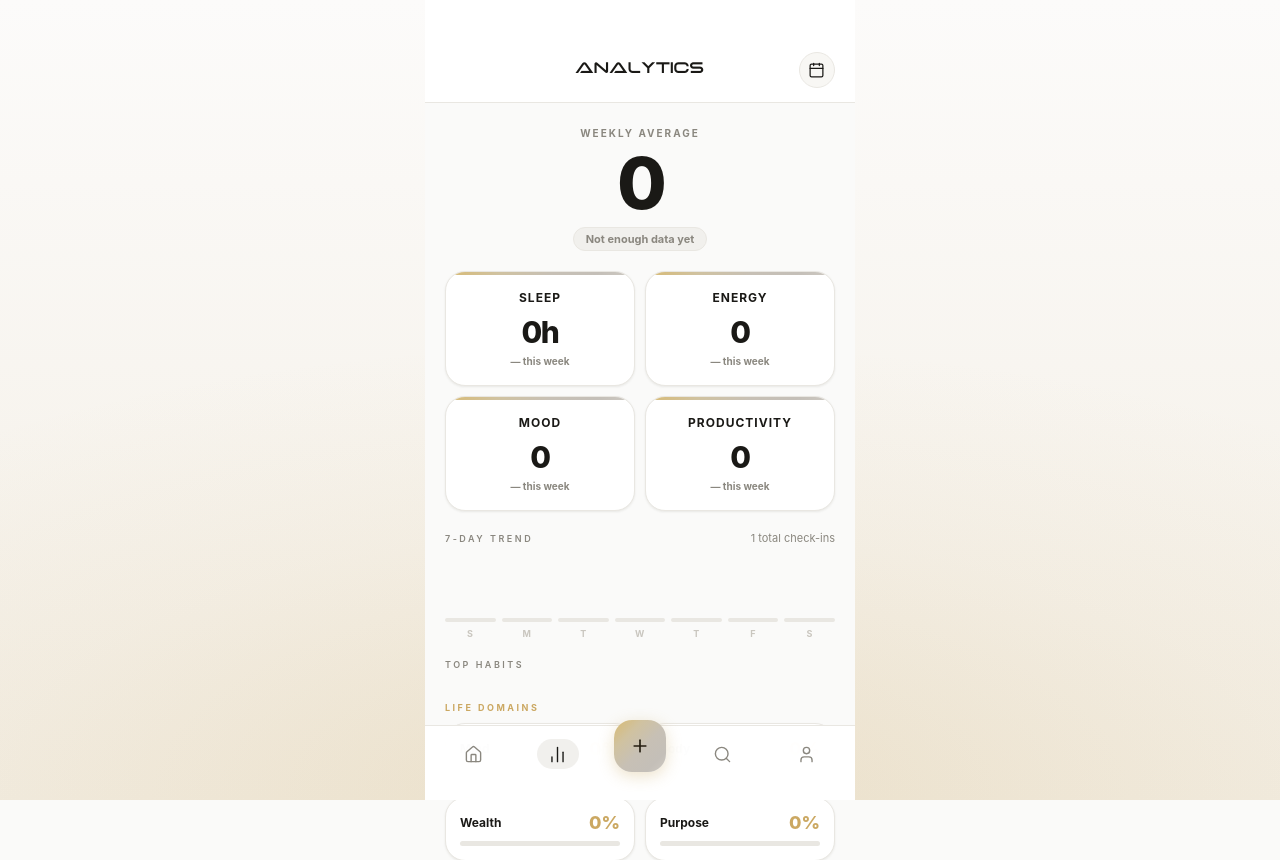
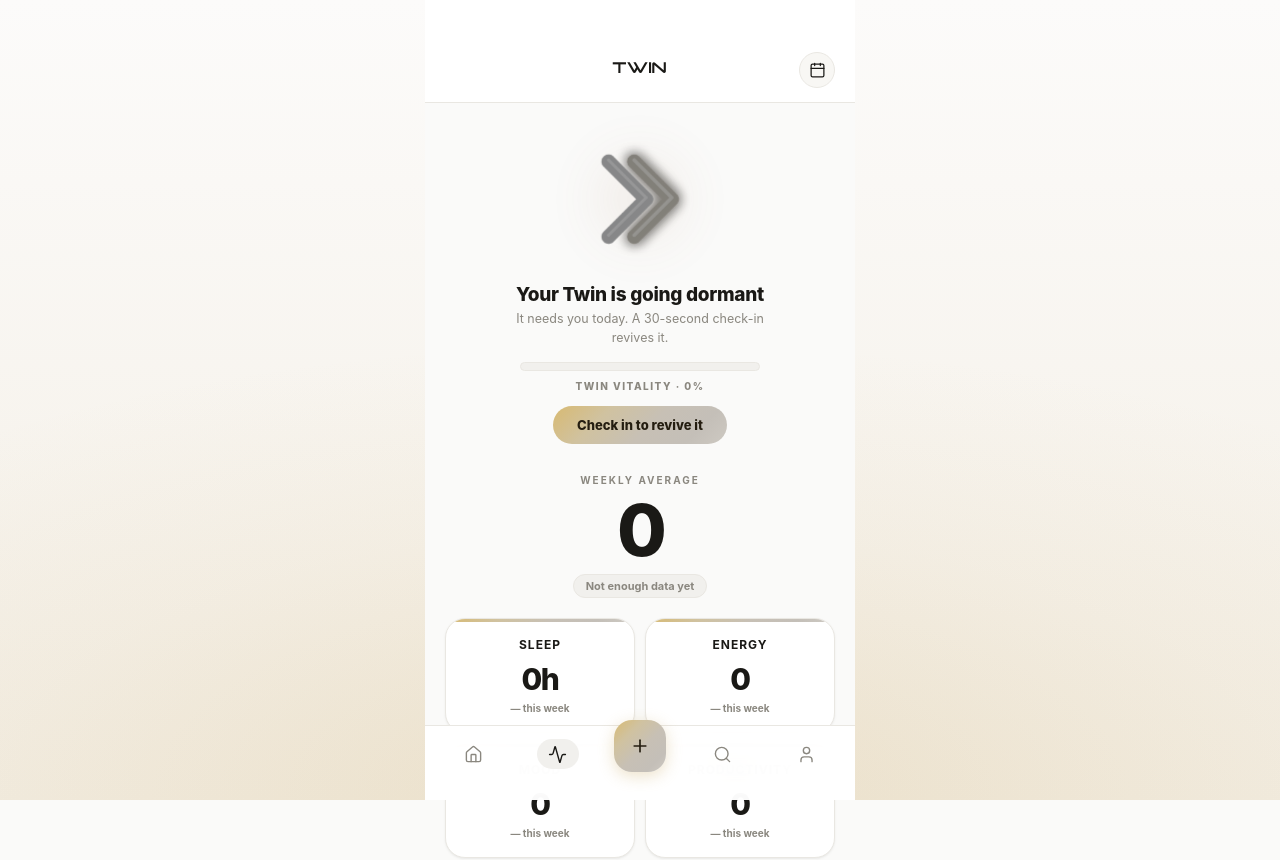
Before and after one commit to kbm20010807-png/ephas-twin-v3, a Flask app: page /analytics in a window 1280 px wide. Shown: the top 860 px of the page. Run offline with Flask 3, Linux system fonts and the light colour scheme; the visitor is signed in with stand-in values (Sample User, id 1); tables that the repository leaves empty hold one stand-in row (values such as "Sample post").

Commit message:
Living Twin: vitality decays when neglected / glows when fed (twin_keel art), as the centerpiece of the reframed Analytics -> Twin hub

```diff
--- a/app.py
+++ b/app.py
@@ -1788,7 +1788,7 @@ HOME_TILE_CATALOG = {
     'habits':    {'label': 'Habits',    'icon': 'repeat',        'href': '/habits',    'cat': 'Actions'},
     'quests':    {'label': 'Quests',    'icon': 'target',        'href': '/quests',    'cat': 'Actions'},
     'axon':      {'label': 'Ask AXON',  'icon': 'message-circle','href': '/axon',      'cat': 'AXON'},
-    'analytics': {'label': 'Analytics', 'icon': 'bar-chart-2',   'href': '/analytics', 'cat': 'You'},
+    'analytics': {'label': 'Twin',      'icon': 'activity',      'href': '/analytics', 'cat': 'You'},
     'post':      {'label': 'Post',      'icon': 'plus-square',   'href': '/create',    'cat': 'Social'},
     'calendar':  {'label': 'Calendar',  'icon': 'calendar',      'href': '/calendar',  'cat': 'Actions'},
     'money':     {'label': 'Money',     'icon': 'wallet',        'href': '#',          'cat': 'Trackers', 'soon': True},
@@ -1861,6 +1861,31 @@ def twin_score(cu):
     return {'has': True, 'score': score, 'tier': tier, 'color': color,
             'verdict': verdict, 'action': actions[weak],
             'offset': round(364 * (1 - score / 100), 1)}
+
+def twin_vitality(cu):
+    """The living Twin: a pet-like vitality that DECAYS when you neglect it and GLOWS when
+    you feed it real data. Distinct from the daily Twin Score (today's performance) — this is
+    how alive your Twin is based on how consistently you show up. The core 'it's alive' hook."""
+    dates = set(_checkin_dates(cu))
+    if not dates:
+        return {'v': 0, 'state': 'asleep', 'color': '#6B6B6B', 'days_since': None,
+                'title': 'Your Twin is asleep', 'msg': 'Check in to bring it to life for the first time.'}
+    tzday = (datetime.utcnow() + timedelta(minutes=user_tz_offset(cu))).date()
+    last = max(dates)
+    days_since = (tzday - last).days
+    base = max(0, 100 - days_since * 22)                 # neglect decays it ~22/day
+    recent = sum(1 for i in range(7) if (tzday - timedelta(days=i)) in dates)
+    consistency = recent / 7 * 100
+    v = max(0, min(100, round(base * 0.6 + consistency * 0.4)))
+    if v >= 75:
+        state, color, title, msg = 'thriving', '#6BBF8E', 'Your Twin is thriving', 'You’re feeding it every day. Keep the fire going.'
+    elif v >= 50:
+        state, color, title, msg = 'steady', '#EAD5A2', 'Your Twin is steady', 'Looking good. One check-in keeps it strong.'
+    elif v >= 25:
+        state, color, title, msg = 'fading', '#D99A52', 'Your Twin is fading', 'It’s been a minute — check in to bring it back.'
+    else:
+        state, color, title, msg = 'dormant', '#9A6B4A', 'Your Twin is going dormant', 'It needs you today. A 30-second check-in revives it.'
+    return {'v': v, 'state': state, 'color': color, 'days_since': days_since, 'title': title, 'msg': msg}
 
 SPIN_CAP = 3
 # Progress Jackpot prizes: (key, label, detail, xp, weight). The lever is a real action; the payout is variable.
@@ -2182,7 +2207,9 @@ def checkout():
 @app.route('/analytics')
 def analytics():
     if not auth(): return redirect('/login')
-    return render_template('analytics.html', u=user_ctx(), stats=stats_ctx(), active='analytics')
+    cu = current_user()
+    return render_template('analytics.html', u=user_ctx(), stats=stats_ctx(),
+                           vitality=twin_vitality(cu), twin=twin_score(cu), active='analytics')
 
 @app.route('/grow')
 def grow():
--- a/templates/analytics.html
+++ b/templates/analytics.html
@@ -1,8 +1,21 @@
 {% extends 'base.html' %}
-{% block title %}Analytics{% endblock %}
+{% block title %}Twin{% endblock %}
 
 {% block head %}
 <style>
+/* ===== The Living Twin (vitality that decays when neglected) ===== */
+.lt-wrap{padding:22px 20px 6px;text-align:center;}
+.lt-orb{width:148px;height:148px;margin:0 auto;position:relative;display:flex;align-items:center;justify-content:center;}
+.lt-glow{position:absolute;inset:6px;border-radius:50%;filter:blur(24px);transition:opacity .6s ease;}
+.lt-orb img{width:100%;height:100%;object-fit:contain;position:relative;transition:filter .8s ease;animation:ltBreathe 4.5s ease-in-out infinite;}
+@keyframes ltBreathe{0%,100%{transform:scale(1);}50%{transform:scale(1.045);}}
+@media (prefers-reduced-motion:reduce){.lt-orb img{animation:none;}}
+.lt-state{font-family:'Inter',sans-serif;font-weight:800;font-size:19px;color:var(--black);margin-top:10px;letter-spacing:-.3px;}
+.lt-msg{font-size:12.5px;color:var(--sub);margin-top:4px;line-height:1.5;max-width:290px;margin-left:auto;margin-right:auto;}
+.lt-bar{height:9px;background:var(--bg-2);border:1px solid var(--border);border-radius:var(--r-full);overflow:hidden;max-width:240px;margin:14px auto 0;}
+.lt-bar-fill{height:100%;border-radius:var(--r-full);transition:width 1.1s cubic-bezier(.16,1,.3,1);}
+.lt-vlabel{font-size:10px;font-weight:800;letter-spacing:1.5px;text-transform:uppercase;color:var(--sub);margin-top:9px;}
+.lt-cta{display:inline-block;margin-top:14px;background:var(--grad);color:#241D10;font-weight:800;font-size:13px;padding:11px 24px;border-radius:var(--r-full);text-decoration:none;}
 .hero-score{padding:24px 20px 0;text-align:center;}
 .hs-lbl{font-size:10px;font-weight:700;letter-spacing:2px;color:var(--sub);text-transform:uppercase;font-family:'Inter',sans-serif;margin-bottom:8px;}
 .hs-num{font-family:'Inter',sans-serif;font-weight:800;font-size:72px;letter-spacing:-4px;color:var(--black);line-height:1;}
@@ -48,9 +61,23 @@
 <div class="topbar">
   <div style="width:36px;"></div>
   <div class="tb-brand">
-    <div class="tb-twin">Analytics</div>
+    <div class="tb-twin">Twin</div>
   </div>
   <a href="/calendar" class="tb-btn" title="Calendar"><i data-lucide="calendar"></i></a>
+</div>
+
+<!-- ===== THE LIVING TWIN ===== -->
+<div class="lt-wrap">
+  <div class="lt-orb">
+    <div class="lt-glow" style="background:radial-gradient(circle,{{ vitality.color }},transparent 68%);opacity:{{ (0.12 + vitality.v/100*0.55)|round(2) }};"></div>
+    <img src="/static/twin_keel.png" alt="Your Twin"
+         style="{% if vitality.v < 25 %}filter:grayscale(.6) brightness(.62) saturate(.4);{% else %}filter:saturate({{ (0.35 + vitality.v/100*0.75)|round(2) }}) brightness({{ (0.7 + vitality.v/100*0.45)|round(2) }});{% endif %}">
+  </div>
+  <div class="lt-state">{{ vitality.title }}</div>
+  <div class="lt-msg">{{ vitality.msg }}</div>
+  <div class="lt-bar"><div class="lt-bar-fill" style="width:{{ vitality.v }}%;background:{{ vitality.color }};"></div></div>
+  <div class="lt-vlabel">Twin Vitality · {{ vitality.v }}%</div>
+  {% if vitality.v < 50 %}<a href="/checkin" class="lt-cta">Check in to revive it</a>{% endif %}
 </div>
 
 {% if not stats.total_checkins %}
--- a/templates/base.html
+++ b/templates/base.html
@@ -74,7 +74,7 @@
     <div class="nav-ico"><i data-lucide="home"></i></div>
   </a>
   <a href="/analytics" class="nav-i {% if active=='analytics' %}on{% endif %}">
-    <div class="nav-ico"><i data-lucide="bar-chart-2"></i></div>
+    <div class="nav-ico"><i data-lucide="activity"></i></div>
   </a>
   <a href="/checkin" class="nav-ctr" id="navCtrLink">
     <div class="nav-ctr-btn"><i data-lucide="plus"></i></div>
```
